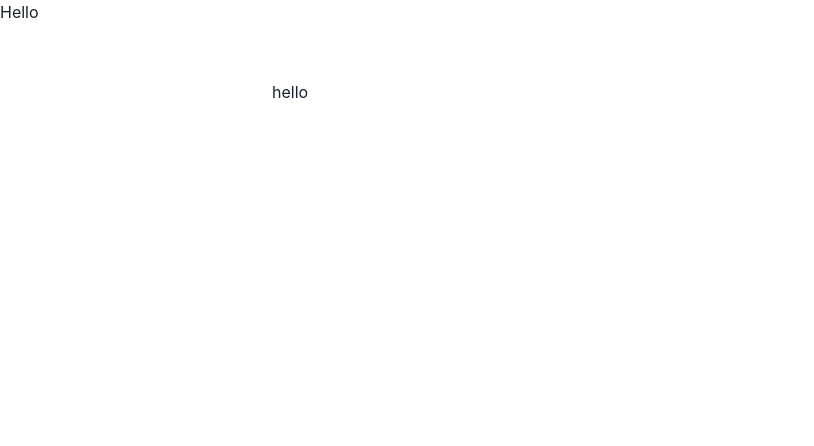
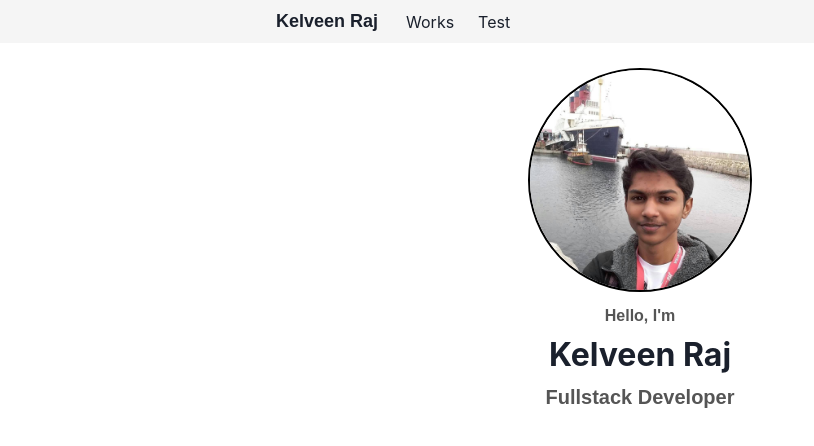
Before and after one commit to KelveenRaj/portfolio2024, a React (Create React App) app: page / in a window 1280 px wide. Shown: the top 446 px of the page, without its empty margins (0-814 px from the left). Built offline with nearby package versions, Linux system fonts and the light colour scheme.

Commit message:
create about page

```diff
--- a/src/App.js
+++ b/src/App.js
@@ -5,14 +5,14 @@ import {
   RouterProvider,
 } from "react-router-dom";
 
-import Home from "./pages/home";
+import About from "./pages/about";
 import Test from "./pages/test";
-import RootLayout from "./components/layout";
+import MainLayout from "./components/layout";
 
 const router = createBrowserRouter(
   createRoutesFromElements(
-    <Route path="/" element={<RootLayout />}>
-      <Route index element={<Home />} />
+    <Route path="/" element={<MainLayout />}>
+      <Route index element={<About />} />
       <Route path="test" element={<Test />} />
     </Route>
   )
--- a/src/components/Logo.js
+++ b/src/components/Logo.js
@@ -1,40 +1,22 @@
-import { Link as Navigate } from "react-router-dom";
-import { Text, useColorModeValue } from "@chakra-ui/react";
-import styled from "@emotion/styled";
-
-const LogoBox = styled.span`
-  font-weight: bold;
-  font-size: 18px;
-  display: inline-flex;
-  align-items: center;
-  height: 30px;
-  line-height: 20px;
-  padding: 10px;
-
-  &:hover img {
-    transform rotate(20deg);
-  }
-`;
+import { Link } from "react-router-dom";
+import { Text } from "@chakra-ui/react";
+import data from "../utils/constants.json";
 
 const Logo = () => {
-  const footPrintImg = `/images/footprint${useColorModeValue("", "-dark")}.png`;
-
   return (
-    <Navigate href="/">
+    <Link to="/">
       <a>
-        <LogoBox>
-          <img  src={footPrintImg} width={20} height={20} alt="logo" />
-          <Text
-            color={useColorModeValue("gray.800", "whiteAlpha.900")}
-            fontFamily="M PLUS Rounded 1c"
-            fontWeight="bold"
-            ml={3}
-          >
-            Kelveen Raj
-          </Text>
-        </LogoBox>
+        <Text
+          color={"gray.800"}
+          fontFamily='"Poppins", sans-serif'
+          fontWeight="bold"
+          fontSize={"18px"}
+          ml={3}
+        >
+          {data.name}
+        </Text>
       </a>
-    </Navigate>
+    </Link>
   );
 };
 
--- a/src/components/Navbar.js
+++ b/src/components/Navbar.js
@@ -1,8 +1,80 @@
-const Navbar = () => {
+import { Link } from "react-router-dom";
+import {
+  Container,
+  Box,
+  Link as ChakraLink,
+  Stack,
+  Flex,
+  Menu,
+  MenuItem,
+  MenuList,
+  MenuButton,
+  IconButton,
+} from "@chakra-ui/react";
+import { HamburgerIcon } from "@chakra-ui/icons";
+import Logo from "./Logo";
+import LinkItem from "./LinkItem";
+
+const Navbar = (props) => {
+  const { path } = props;
   return (
-    <>
-      <h1>Hello</h1>
-    </>
+    <Box
+      position="fixed"
+      as="nav"
+      w="100%"
+      bg={"blackAlpha.50"}
+      style={{ backdropFilter: "blur(10px)" }}
+      zIndex={1}
+      {...props}
+    >
+      <Container
+        display="flex"
+        p={2}
+        maxW="container.md"
+        wrap="wrap"
+        align="center"
+        justify="space-between"
+      >
+        <Flex align="center" mr={5}>
+          <Logo />
+        </Flex>
+        <Stack
+          direction={{ base: "column", md: "row" }}
+          display={{ base: "none", md: "flex" }}
+          width={{ base: "full", md: "auto" }}
+          alignItems="center"
+          flexGrow={1}
+          mt={{ base: 4, nmd: 0 }}
+        >
+          <LinkItem href="/works" path={path}>
+            Works
+          </LinkItem>
+          <LinkItem href="/test" path={path}>
+            Test
+          </LinkItem>
+        </Stack>
+        <Box flex={1} align="right">
+          <Box ml={2} display={{ base: "inline-block", md: "none" }}>
+            <Menu>
+              <MenuButton
+                as={IconButton}
+                icon={<HamburgerIcon />}
+                variant="outline"
+                aria-label="Options"
+              />
+              <MenuList>
+                <Link to="/" passHref>
+                  <MenuItem as={ChakraLink}>About</MenuItem>
+                </Link>
+                <Link to="/works" passHref>
+                  <MenuItem as={ChakraLink}>Works</MenuItem>
+                </Link>
+              </MenuList>
+            </Menu>
+          </Box>
+        </Box>
+      </Container>
+    </Box>
   );
 };
 
--- a/src/components/layout/index.js
+++ b/src/components/layout/index.js
@@ -1,11 +1,26 @@
 import { Outlet } from "react-router-dom";
+import { Helmet } from "react-helmet";
+import { Box, Container } from "@chakra-ui/react";
+import data from "../../utils/constants.json";
+import Navbar from "../Navbar";
 
-const RootLayout = () => {
+const MainLayout = () => {
+  const currentPath = window.location.pathname;
+
   return (
-    <div>
-      <Outlet />
-    </div>
+    <Box as="main" pb={8}>
+      <Helmet>
+        <meta name="viewport" content="width=device-width, initial-scale=1" />
+        <title>{data.name}</title>
+      </Helmet>
+
+      <Navbar path={currentPath} />
+
+      <Container maxW="container.md" pt={14}>
+        <Outlet />
+      </Container>
+    </Box>
   );
 };
 
-export default RootLayout;
+export default MainLayout;
--- a/src/components/layout/main.js
+++ /dev/null
@@ -1,24 +0,0 @@
-import { Helmet } from "react-helmet";
-import { Box, Container } from "@chakra-ui/react";
-import Navbar from "../navbar";
-
-const Main = ({ children }) => {
-  const currentPath = window.location.pathname;
-
-  return (
-    <Box as="main" pb={8}>
-      <Helmet>
-        <meta name="viewport" content="width=device-width, initial-scale=1" />
-        <title>Kelveen Raj</title>
-      </Helmet>
-
-      <Navbar path={currentPath} />
-
-      <Container maxW="container.md" pt={14}>
-        {children}
-      </Container>
-    </Box>
-  );
-};
-
-export default Main;
--- /dev/null
+++ b/src/pages/about/index.js
@@ -0,0 +1,38 @@
+import { Container, Box, Image, Stack, Heading, Text } from "@chakra-ui/react";
+import profile from "../../assets/img/profile.jpg";
+import data from "../../utils/constants.json";
+
+const About = () => {
+  return (
+    <Container>
+      <Box
+        borderRadius="lg"
+        // bg={"#FFFAF0"}
+        p={3}
+        mb={6}
+        align="center"
+        boxSize="auto"
+      >
+        <Image
+          borderRadius="full"
+          border={"2px solid black"}
+          boxSize="3xs"
+          src={profile}
+          alt={data.name}
+          mb={3}
+        />
+        <Stack fontFamily={'"Poppins", sans-serif'} spacing={2}>
+          <Text color={"#555555"} fontSize={"16px"} fontWeight={600}>
+            {data.hello}
+          </Text>
+          <Heading fontSize={"32px"}>{data.name}</Heading>
+          <Text color={"#555555"} fontSize={"20px"} fontWeight={600}>
+            {data.role}
+          </Text>
+        </Stack>
+      </Box>
+    </Container>
+  );
+};
+
+export default About;
--- a/src/pages/home/index.js
+++ /dev/null
@@ -1,18 +0,0 @@
-import { Container, Heading, Text } from "@chakra-ui/react";
-import Main from "../../components/layout/main";
-
-const Home = () => {
-  return (
-    <Main>
-      <h1>hello</h1>
-    </Main>
-  )
-  // return (
-  //   <Container>
-  //     <Heading my={'30px'} p={'10px'}>Home</Heading>
-  //     <Text ml={'30px'}>lorwdhvbfgikwgvbiouwhegiouh2woefguhowurghuowrguogehqwebikqwhbfihkqwebfvikqwebhfgvhvbwvhqefvhbqkhvb</Text>
-  //   </Container>
-  // );
-};
-
-export default Home;
--- /dev/null
+++ b/src/utils/constants.json
@@ -0,0 +1,5 @@
+{
+    "name": "Kelveen Raj",
+    "hello": "Hello, I'm",
+    "role": "Fullstack Developer"
+}
```
Also changed, not shown: src/assets/img/profile.jpg (added).
